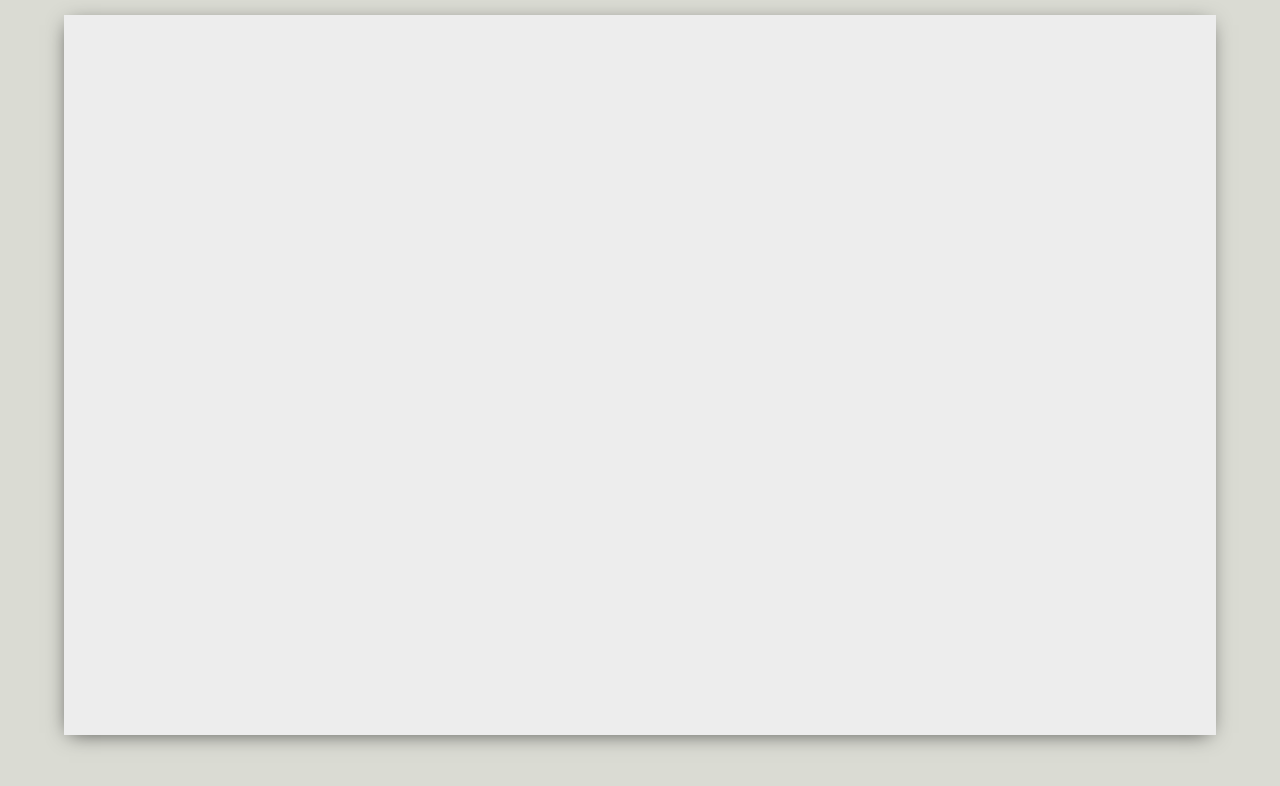
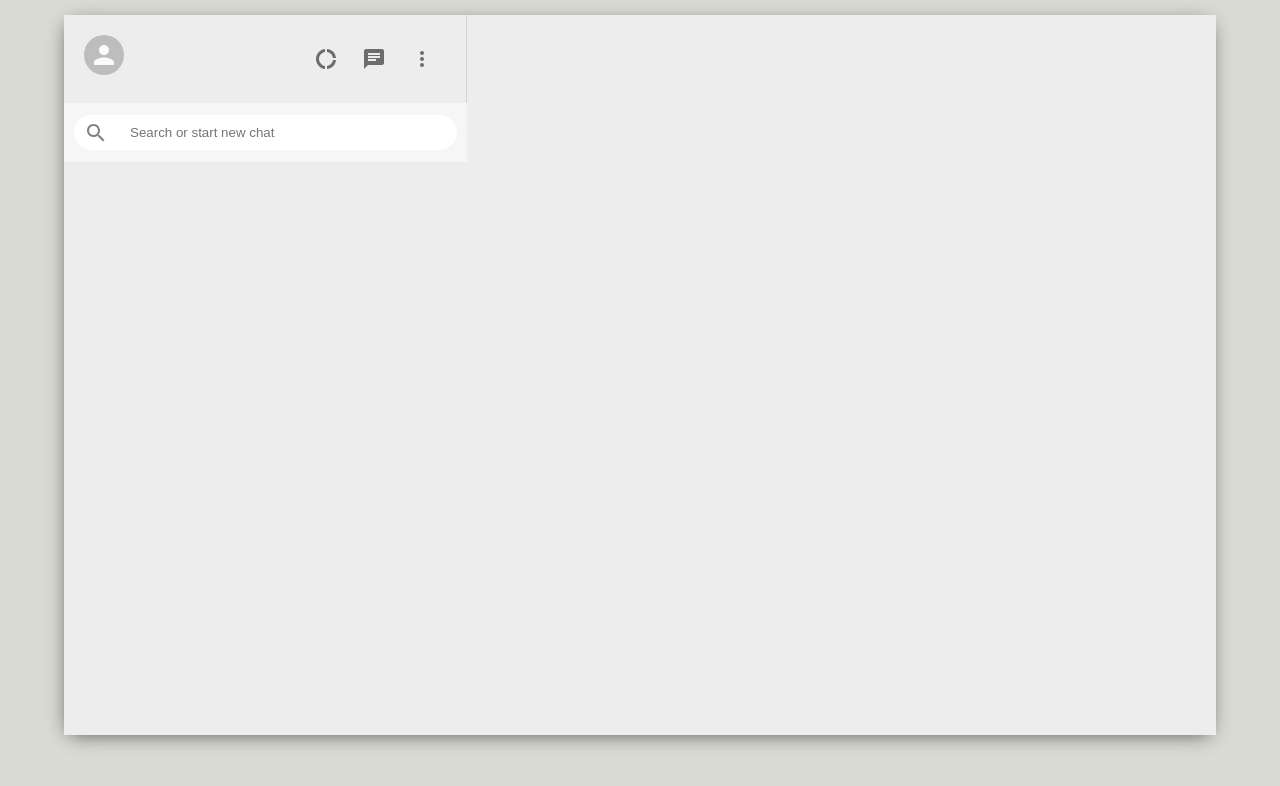
Before and after one commit to abhishekdam/chat-app, a React (Create React App) app: page / in a window 1280 px wide. Shown: the top 786 px of the page. Built offline with nearby package versions, Linux system fonts and the light colour scheme.

Commit message:
added the side bar navigation and search bar

```diff
--- a/package.json
+++ b/package.json
@@ -4,6 +4,8 @@
   "private": true,
   "homepage": "https://abhishekdam.github.io/chat-app",
   "dependencies": {
+    "@material-ui/core": "^4.11.4",
+    "@material-ui/icons": "^4.11.2",
     "@testing-library/jest-dom": "^5.12.0",
     "@testing-library/react": "^11.2.7",
     "@testing-library/user-event": "^12.8.3",
--- a/src/App.js
+++ b/src/App.js
@@ -1,11 +1,14 @@
 import "./App.css";
+import Sidebar from "./components/Sidebar";
 
 function App() {
   return (
     // BEM naming convention (Block Element Modifier methedology)
     <div className="App">
+      {/* Floating App body */}
       <div className="app_body">
         {/* Sidebar */}
+        <Sidebar></Sidebar>
         {/* Chat */}
       </div>
     </div>
--- /dev/null
+++ b/src/components/Sidebar.css
@@ -0,0 +1,51 @@
+.sidebar {
+  display: flex;
+  flex: 0.35;
+  flex-direction: column;
+}
+
+.sidebar_search {
+  display: flex;
+  align-items: center;
+  background-color: #f6f6f6;
+  height: 39px;
+  padding: 10px;
+}
+
+.sidebar_searchContainer > .MuiSvgIcon-root {
+  color: gray;
+  padding: 10px;
+}
+
+.sidebar_searchContainer > input {
+  border: none;
+  margin-left: 10px;
+}
+
+.sidebar_searchContainer {
+  display: flex;
+  align-items: center;
+  background-color: white;
+  width: 100%;
+  height: 35px;
+  border-radius: 20px;
+}
+
+.sidebar_header {
+  display: flex;
+  justify-content: space-between;
+  padding: 20px;
+  border-right: 1px solid lightgray;
+}
+
+.sidebar_headerRight {
+  display: flex;
+  align-items: center;
+  justify-content: space-between;
+  min-width: 10vw;
+}
+
+.sidebar_headerRight > .MuiSvgIcon-root {
+  margin-right: 2vw;
+  font-size: 24px !important;
+}
--- /dev/null
+++ b/src/components/Sidebar.js
@@ -0,0 +1,42 @@
+import React from "react";
+import { Avatar, IconButton } from "@material-ui/core";
+import "./Sidebar.css";
+import ChatIcon from "@material-ui/icons/Chat";
+import { DonutLarge, MoreVert, SearchOutlined } from "@material-ui/icons";
+
+function Sidebar() {
+  return (
+    //   This whole thing is a side-bar line up :
+    <div className="sidebar">
+      {/* Header of the sidebar */}
+      <div className="sidebar_header">
+        {/* Account Avatar */}
+        <Avatar></Avatar>
+        <div className="sidebar_headerRight">
+          <IconButton>
+            {/* Status Btn */}
+            <DonutLarge></DonutLarge>
+          </IconButton>
+          <IconButton>
+            {/* New chat btn */}
+            <ChatIcon></ChatIcon>
+          </IconButton>
+          <IconButton>
+            {/* More option btn */}
+            <MoreVert></MoreVert>
+          </IconButton>
+        </div>
+      </div>
+      {/* Search box in sidebar */}
+      <div className="sidebar_search">
+        <div className="sidebar_searchContainer">
+          <SearchOutlined></SearchOutlined>
+          <input type="text" placeholder="Search or start new chat" />
+        </div>
+      </div>
+      <div className="sidebar_chats"></div>
+    </div>
+  );
+}
+
+export default Sidebar;
```
Also changed, not shown: 1 other file (tests, documents, lock files or other folders).
